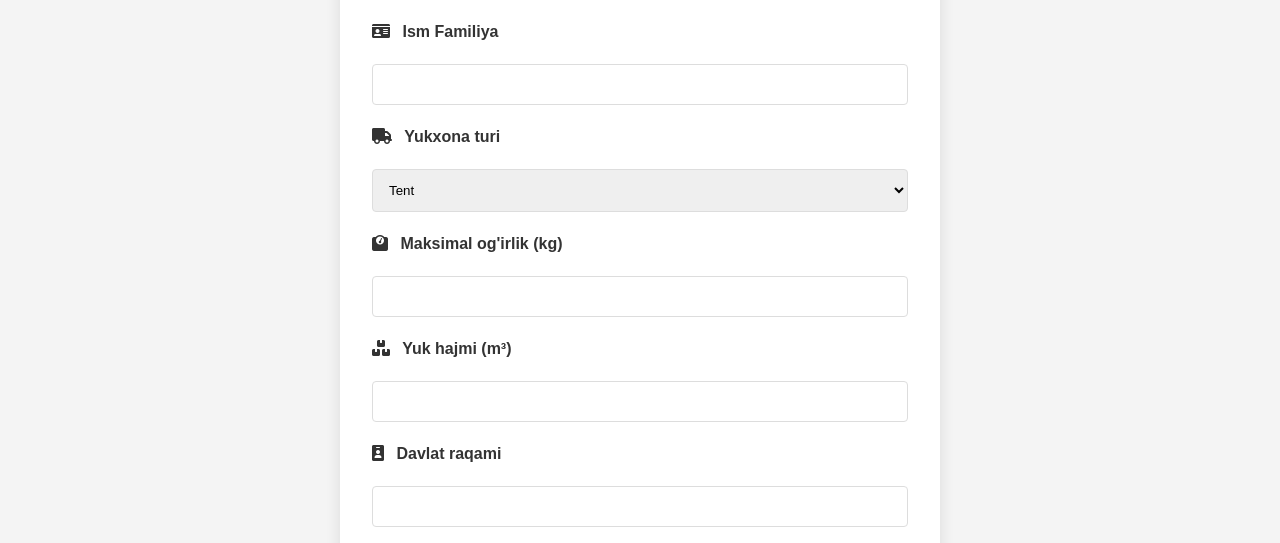
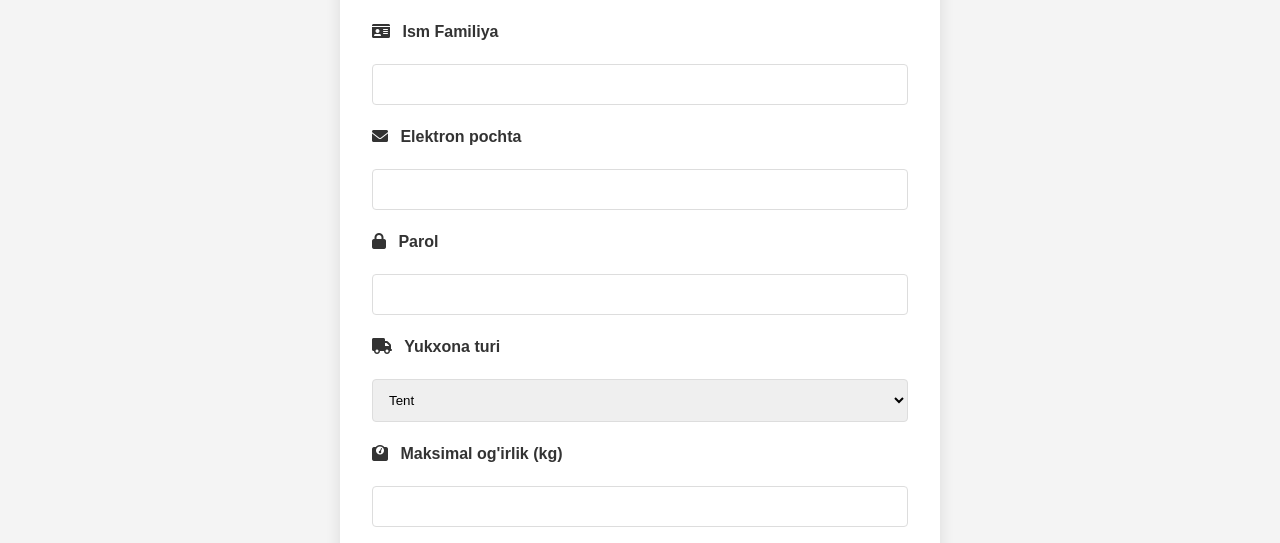
Before and after one commit to alisattorov06/yuktashish, a plain HTML site: page register.html in a window 1280 px wide. Both pictures are taken after a click on the button "Haydovchi". Shown: the part 206-749 px from the top of the page. Drawn offline with Linux system fonts and the light colour scheme.

Commit message:
register.html

```diff
--- a/register.html
+++ b/register.html
@@ -28,32 +28,42 @@
             </div>
 
             <form id="company-form" class="register-form">
+                <input type="hidden" id="company-role" value="company">
                 <label><i class="fa-solid fa-building"></i> Firma nomi</label>
                 <input type="text" id="company-name" required>
+                <label><i class="fa-solid fa-envelope"></i> Elektron pochta</label>
+                <input type="email" id="company-email" required>
+                <label><i class="fa-solid fa-lock"></i> Parol</label>
+                <input type="password" id="company-password" required>
                 <label><i class="fa-solid fa-barcode"></i> STIR</label>
-                <input type="text" id="company-tin" required>
+                <input type="text" id="company-tin">
                 <label><i class="fa-solid fa-phone"></i> Telefon</label>
                 <input type="tel" id="company-phone" required>
                 <label><i class="fa-solid fa-map-marker-alt"></i> Manzil</label>
-                <input type="text" id="company-address" required>
+                <input type="text" id="company-address">
                 <button type="submit">Ro'yxatdan o'tish</button>
             </form>
 
             <form id="driver-form" class="register-form" style="display: none;">
+                <input type="hidden" id="driver-role" value="driver">
                 <label><i class="fa-solid fa-id-card"></i> Ism Familiya</label>
                 <input type="text" id="driver-name" required>
+                <label><i class="fa-solid fa-envelope"></i> Elektron pochta</label>
+                <input type="email" id="driver-email" required>
+                <label><i class="fa-solid fa-lock"></i> Parol</label>
+                <input type="password" id="driver-password" required>
                 <label><i class="fa-solid fa-truck"></i> Yukxona turi</label>
-                <select id="driver-cargo-type" required>
+                <select id="driver-cargo-type">
                     <option value="tent">Tent</option>
                     <option value="gazel">Gazel</option>
                     <option value="fura">Fura</option>
                 </select>
                 <label><i class="fa-solid fa-weight-scale"></i> Maksimal og'irlik (kg)</label>
-                <input type="number" id="driver-weight" required>
+                <input type="number" id="driver-weight">
                 <label><i class="fa-solid fa-boxes-stacked"></i> Yuk hajmi (m³)</label>
-                <input type="number" id="driver-volume" required>
+                <input type="number" id="driver-volume">
                 <label><i class="fa-solid fa-id-badge"></i> Davlat raqami</label>
-                <input type="text" id="driver-plate" required>
+                <input type="text" id="driver-plate">
                 <button type="submit">Ro'yxatdan o'tish</button>
             </form>
         </section>
```
